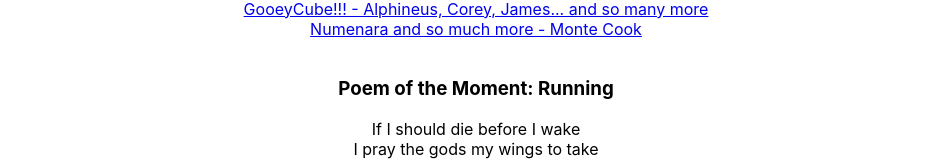
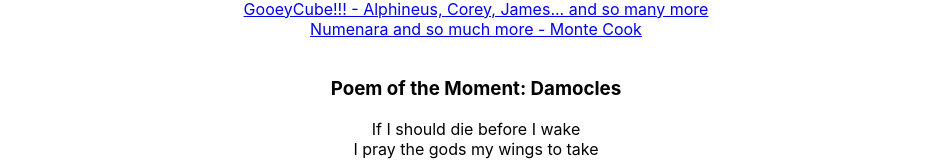
Before and after one commit to bonoj/bono.industries, a React (Create React App) app: page / in a window 1280 px wide. Shown: the part 883-1050 px from the top of the page, without its empty margins (164-1115 px from the left). Built offline with nearby package versions, Linux system fonts and the light colour scheme.

Commit message:
Damocles

```diff
--- a/src/views/App.js
+++ b/src/views/App.js
@@ -83,7 +83,7 @@ function App() {
       <a href="https://www.montecookgames.com/" target="_blank" rel="noopener noreferrer">Numenara and so much more - Monte Cook</a>
       <br/>
       <br/>
-      <h3>Poem of the Moment: Running</h3>
+      <h3>Poem of the Moment: Damocles</h3>
       <p>
         If I should die before I wake<br/>
         I pray the gods my wings to take<br/>
```
